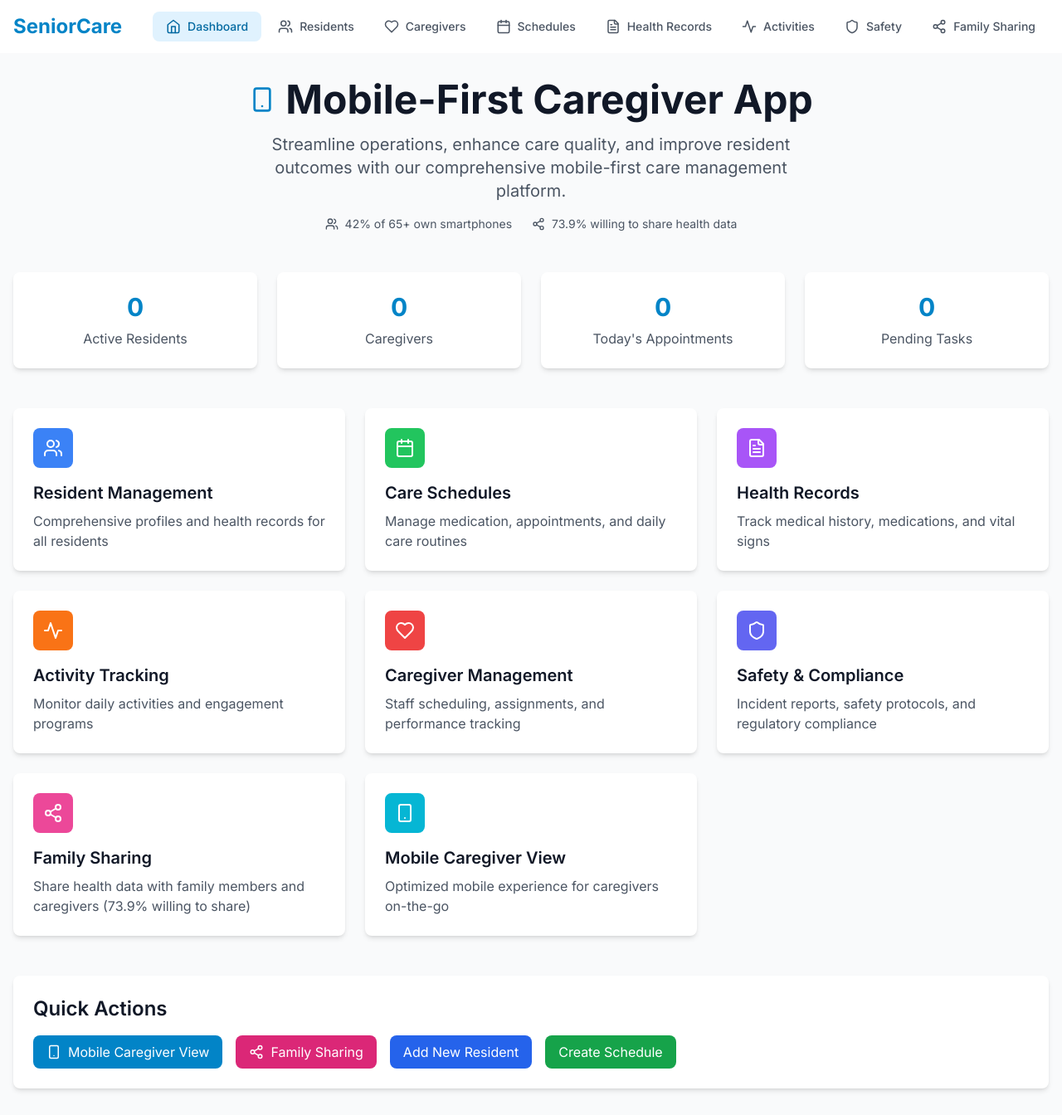
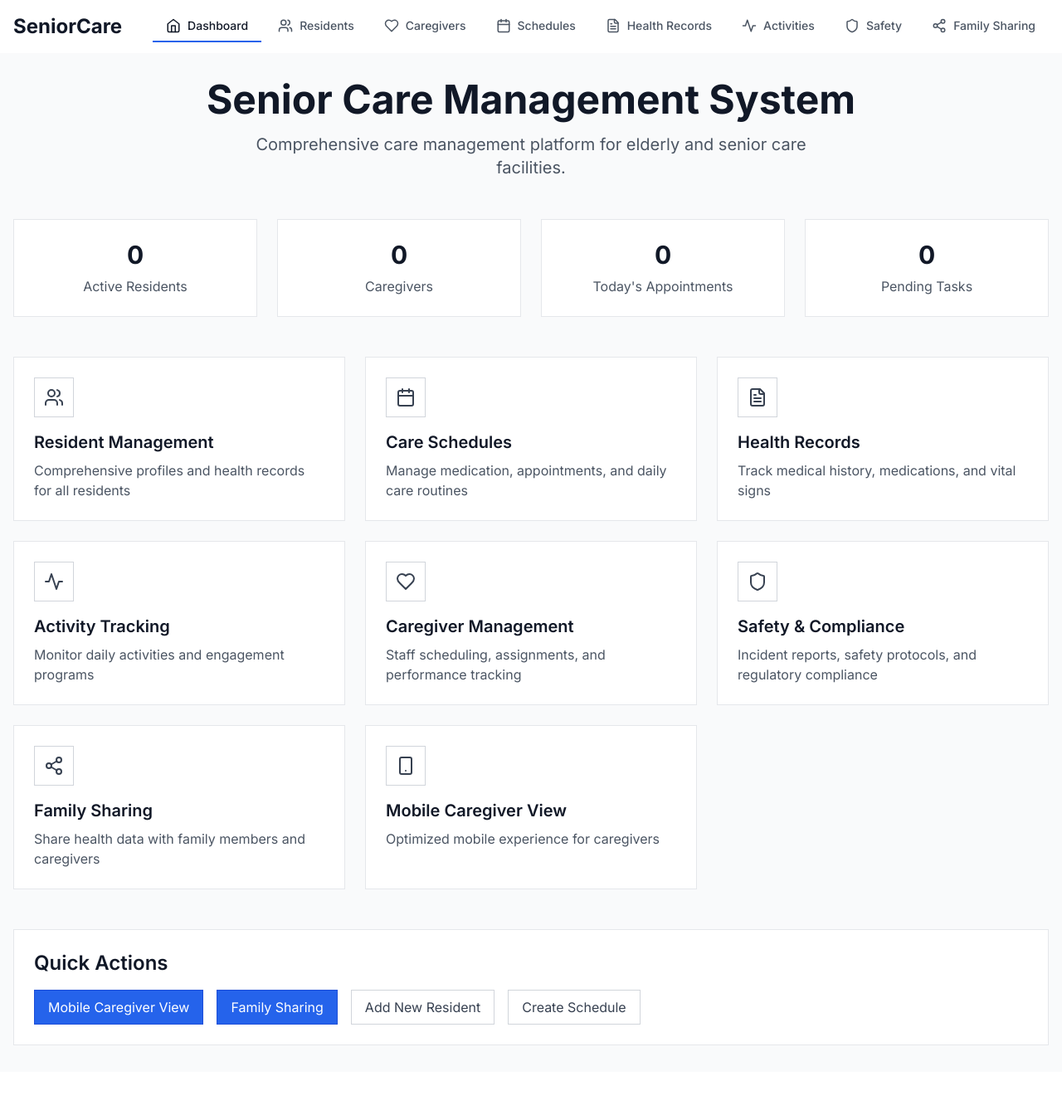
Before and after one commit to emasmela-dotcom/elderly-senior-care, a Next.js app: page / in a window 1280 px wide. Shown: the whole page at 83% size. After the commit the page ends 1292 px from the top, so only its background shows below. Built offline with nearby package versions, Linux system fonts and the light colour scheme.

Commit message:
Update: Professional monochrome design with blue accent

```diff
--- a/app/globals.css
+++ b/app/globals.css
@@ -2,28 +2,9 @@
 @tailwind components;
 @tailwind utilities;
 
-:root {
-  --foreground-rgb: 0, 0, 0;
-  --background-start-rgb: 214, 219, 220;
-  --background-end-rgb: 255, 255, 255;
-}
-
-@media (prefers-color-scheme: dark) {
-  :root {
-    --foreground-rgb: 255, 255, 255;
-    --background-start-rgb: 0, 0, 0;
-    --background-end-rgb: 0, 0, 0;
-  }
-}
-
 body {
-  color: rgb(var(--foreground-rgb));
-  background: linear-gradient(
-      to bottom,
-      transparent,
-      rgb(var(--background-end-rgb))
-    )
-    rgb(var(--background-start-rgb));
+  color: #1a1a1a;
+  background: #ffffff;
 }
 
 @layer utilities {
--- a/app/page.tsx
+++ b/app/page.tsx
@@ -8,56 +8,48 @@ export default function Home() {
       title: 'Resident Management',
       description: 'Comprehensive profiles and health records for all residents',
       href: '/residents',
-      color: 'bg-blue-500',
     },
     {
       icon: Calendar,
       title: 'Care Schedules',
       description: 'Manage medication, appointments, and daily care routines',
       href: '/schedules',
-      color: 'bg-green-500',
     },
     {
       icon: FileText,
       title: 'Health Records',
       description: 'Track medical history, medications, and vital signs',
       href: '/health-records',
-      color: 'bg-purple-500',
     },
     {
       icon: Activity,
       title: 'Activity Tracking',
       description: 'Monitor daily activities and engagement programs',
       href: '/activities',
-      color: 'bg-orange-500',
     },
     {
       icon: Heart,
       title: 'Caregiver Management',
       description: 'Staff scheduling, assignments, and performance tracking',
       href: '/caregivers',
-      color: 'bg-red-500',
     },
     {
       icon: Shield,
       title: 'Safety & Compliance',
       description: 'Incident reports, safety protocols, and regulatory compliance',
       href: '/safety',
-      color: 'bg-indigo-500',
     },
     {
       icon: Share2,
       title: 'Family Sharing',
-      description: 'Share health data with family members and caregivers (73.9% willing to share)',
+      description: 'Share health data with family members and caregivers',
       href: '/family',
-      color: 'bg-pink-500',
     },
     {
       icon: Smartphone,
       title: 'Mobile Caregiver View',
-      description: 'Optimized mobile experience for caregivers on-the-go',
+      description: 'Optimized mobile experience for caregivers',
       href: '/caregiver-mobile',
-      color: 'bg-cyan-500',
     },
   ]
 
@@ -65,44 +57,30 @@ export default function Home() {
     <div className="container mx-auto px-4 py-8">
       {/* Hero Section */}
       <div className="text-center mb-12">
-        <div className="flex items-center justify-center mb-4">
-          <Smartphone className="text-primary-600 mr-3" size={32} />
-          <h1 className="text-5xl font-bold text-gray-900">
-            Mobile-First Caregiver App
-          </h1>
-        </div>
-        <p className="text-xl text-gray-600 max-w-2xl mx-auto mb-4">
-          Streamline operations, enhance care quality, and improve resident outcomes
-          with our comprehensive mobile-first care management platform.
+        <h1 className="text-5xl font-bold text-gray-900 mb-4">
+          Senior Care Management System
+        </h1>
+        <p className="text-xl text-gray-600 max-w-2xl mx-auto">
+          Comprehensive care management platform for elderly and senior care facilities.
         </p>
-        <div className="flex items-center justify-center gap-6 text-sm text-gray-600">
-          <div className="flex items-center">
-            <Users className="mr-2" size={16} />
-            <span>42% of 65+ own smartphones</span>
-          </div>
-          <div className="flex items-center">
-            <Share2 className="mr-2" size={16} />
-            <span>73.9% willing to share health data</span>
-          </div>
-        </div>
       </div>
 
       {/* Stats Section */}
       <div className="grid grid-cols-1 md:grid-cols-4 gap-6 mb-12">
-        <div className="bg-white rounded-lg shadow-md p-6 text-center">
-          <div className="text-3xl font-bold text-primary-600 mb-2">0</div>
+        <div className="bg-white border border-gray-200 p-6 text-center">
+          <div className="text-3xl font-bold text-gray-900 mb-2">0</div>
           <div className="text-gray-600">Active Residents</div>
         </div>
-        <div className="bg-white rounded-lg shadow-md p-6 text-center">
-          <div className="text-3xl font-bold text-primary-600 mb-2">0</div>
+        <div className="bg-white border border-gray-200 p-6 text-center">
+          <div className="text-3xl font-bold text-gray-900 mb-2">0</div>
           <div className="text-gray-600">Caregivers</div>
         </div>
-        <div className="bg-white rounded-lg shadow-md p-6 text-center">
-          <div className="text-3xl font-bold text-primary-600 mb-2">0</div>
+        <div className="bg-white border border-gray-200 p-6 text-center">
+          <div className="text-3xl font-bold text-gray-900 mb-2">0</div>
           <div className="text-gray-600">Today's Appointments</div>
         </div>
-        <div className="bg-white rounded-lg shadow-md p-6 text-center">
-          <div className="text-3xl font-bold text-primary-600 mb-2">0</div>
+        <div className="bg-white border border-gray-200 p-6 text-center">
+          <div className="text-3xl font-bold text-gray-900 mb-2">0</div>
           <div className="text-gray-600">Pending Tasks</div>
         </div>
       </div>
@@ -115,10 +93,10 @@ export default function Home() {
             <Link
               key={feature.title}
               href={feature.href}
-              className="bg-white rounded-lg shadow-md p-6 hover:shadow-lg transition-shadow duration-200"
+              className="bg-white border border-gray-200 p-6 hover:border-blue-600 transition-colors"
             >
-              <div className={`${feature.color} w-12 h-12 rounded-lg flex items-center justify-center mb-4`}>
-                <Icon className="text-white" size={24} />
+              <div className="w-12 h-12 border border-gray-300 flex items-center justify-center mb-4">
+                <Icon className="text-gray-700" size={24} />
               </div>
               <h3 className="text-xl font-semibold text-gray-900 mb-2">
                 {feature.title}
@@ -130,32 +108,30 @@ export default function Home() {
       </div>
 
       {/* Quick Actions */}
-      <div className="mt-12 bg-white rounded-lg shadow-md p-6">
+      <div className="mt-12 bg-white border border-gray-200 p-6">
         <h2 className="text-2xl font-semibold text-gray-900 mb-4">Quick Actions</h2>
         <div className="flex flex-wrap gap-4">
           <Link
             href="/caregiver-mobile"
-            className="px-4 py-2 bg-primary-600 text-white rounded-lg hover:bg-primary-700 transition-colors flex items-center"
+            className="px-4 py-2 bg-blue-600 text-white border border-blue-700 hover:bg-blue-700 transition-colors"
           >
-            <Smartphone size={18} className="mr-2" />
             Mobile Caregiver View
           </Link>
           <Link
             href="/family"
-            className="px-4 py-2 bg-pink-600 text-white rounded-lg hover:bg-pink-700 transition-colors flex items-center"
+            className="px-4 py-2 bg-blue-600 text-white border border-blue-700 hover:bg-blue-700 transition-colors"
           >
-            <Share2 size={18} className="mr-2" />
             Family Sharing
           </Link>
           <Link
             href="/residents/new"
-            className="px-4 py-2 bg-blue-600 text-white rounded-lg hover:bg-blue-700 transition-colors"
+            className="px-4 py-2 border border-gray-300 text-gray-700 hover:bg-gray-50 transition-colors"
           >
             Add New Resident
           </Link>
           <Link
             href="/schedules/new"
-            className="px-4 py-2 bg-green-600 text-white rounded-lg hover:bg-green-700 transition-colors"
+            className="px-4 py-2 border border-gray-300 text-gray-700 hover:bg-gray-50 transition-colors"
           >
             Create Schedule
           </Link>
--- a/components/Navigation.tsx
+++ b/components/Navigation.tsx
@@ -26,7 +26,7 @@ export default function Navigation() {
       <div className="container mx-auto px-4">
         <div className="flex items-center justify-between h-16">
           <div className="flex items-center">
-            <Link href="/" className="text-2xl font-bold text-primary-600">
+            <Link href="/" className="text-2xl font-bold text-gray-900">
               SeniorCare
             </Link>
           </div>
@@ -41,10 +41,10 @@ export default function Navigation() {
                   key={item.name}
                   href={item.href}
                   className={clsx(
-                    'flex items-center px-4 py-2 rounded-lg text-sm font-medium transition-colors',
+                    'flex items-center px-4 py-2 text-sm font-medium transition-colors border-b-2',
                     isActive
-                      ? 'bg-primary-100 text-primary-700'
-                      : 'text-gray-600 hover:bg-gray-100 hover:text-gray-900'
+                      ? 'border-blue-600 text-gray-900'
+                      : 'border-transparent text-gray-600 hover:text-gray-900'
                   )}
                 >
                   <Icon size={18} className="mr-2" />
```
